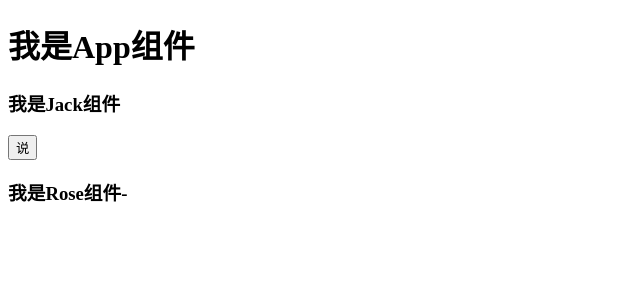
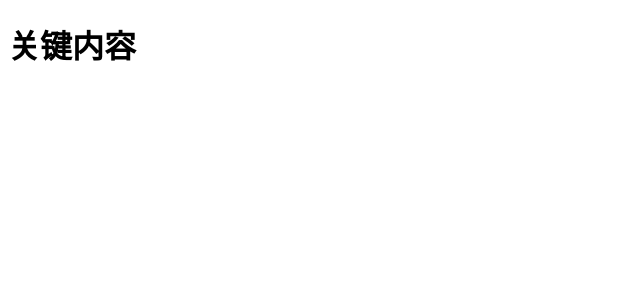
Before and after one commit to maguibing/react-study, a React (Create React App) app in the folder react-第三天/: page / in a window 1280 px wide. Shown: the top 300 px of the page, without its empty margins (0-640 px from the left). Built offline with nearby package versions, Linux system fonts and the light colour scheme.

Commit message:
import crateContext

```diff
--- /dev/null
+++ b/react-第三天/src/context/index.jsx
@@ -0,0 +1,16 @@
+import React from 'react'
+
+const myContext = React.createContext(0)
+
+
+export default class Parent extends React.Component {
+    render () {
+        return (
+        <React.Fragment>
+        <myContext.Provider>
+            <h1>关键内容</h1>
+        </myContext.Provider>
+        </React.Fragment>
+        )
+    }
+}
--- a/react-第三天/src/index.js
+++ b/react-第三天/src/index.js
@@ -3,7 +3,7 @@
 import React from 'react'
 import ReactDOM from 'react-dom/client'
 import './index.css'
-import App from './App'
+import App from './context/index.jsx'
 import reportWebVitals from './reportWebVitals'
 
 const root = ReactDOM.createRoot(document.getElementById('root'))
```
